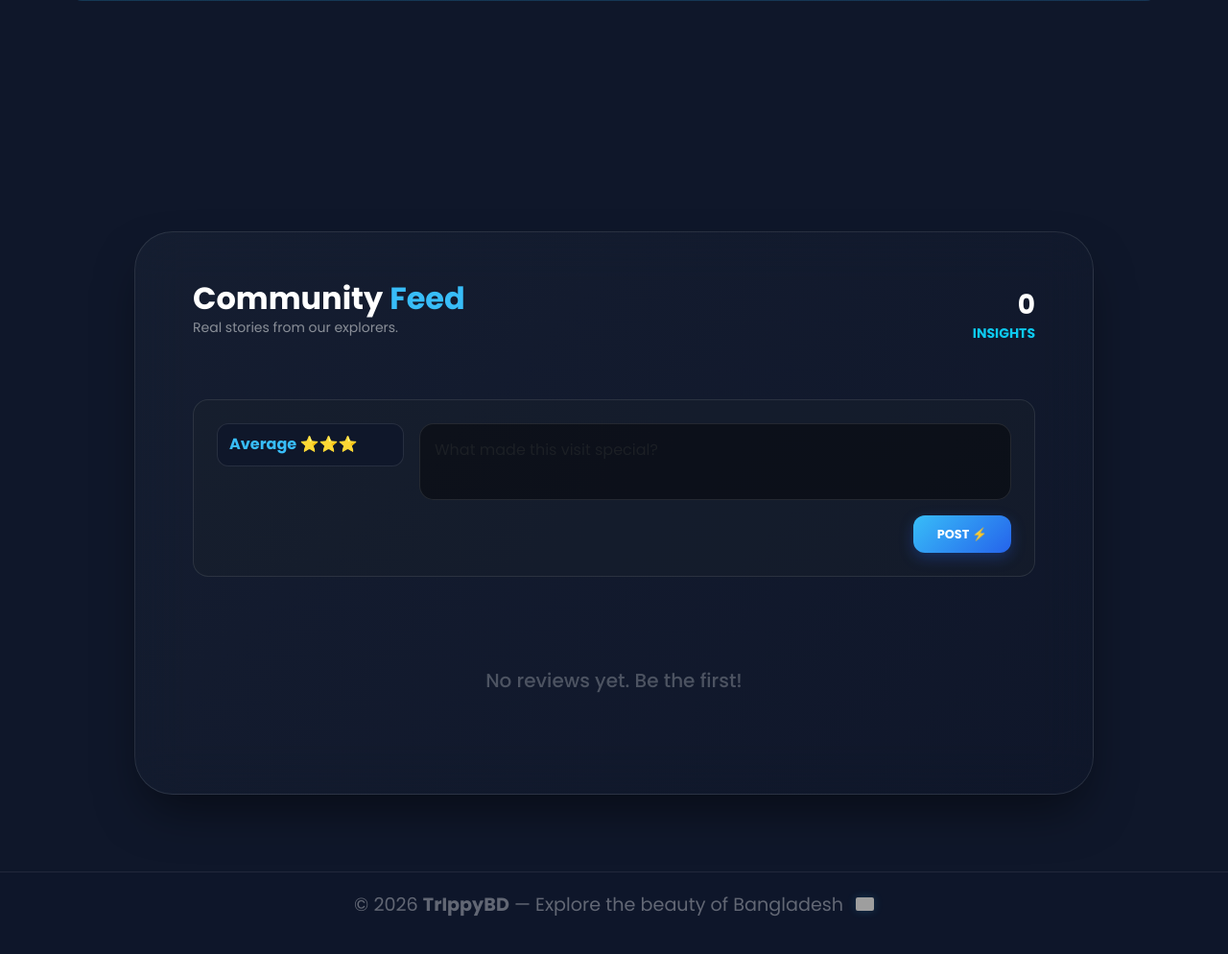
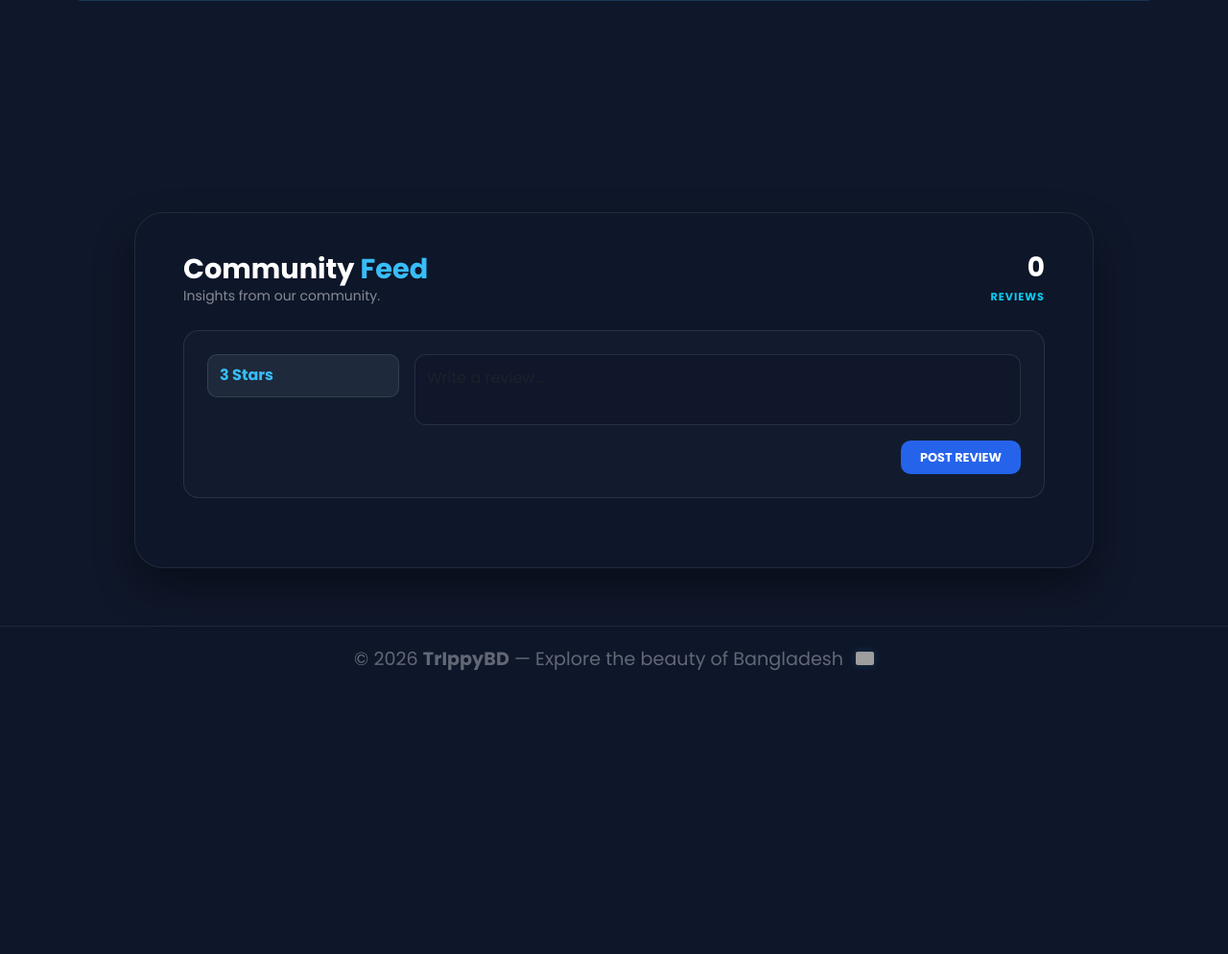
Before and after one commit to fatimajannet/trippy-bd, a Django app: page /cities/1/ in a window 1280 px wide. Shown: the part 1896-2890 px from the top of the page at 96% size. After the commit the page ends 2594 px from the top, so only its background shows below. Run offline with Django 5.2, Linux system fonts and the light colour scheme; the visitor is signed in with stand-in values (Sample User, id 1); data comes from the database, SQL or seed files in the repository; data that the repository does not hold is empty; parts of the project's set-up code (start-up, migrations or seed data) failed here and were passed over; some libraries are stand-ins or nearby versions; grey boxes are pictures that could not be loaded.

Commit message:
Made changes in Frontend

```diff
--- a/trippybd/templates/includes/_reviews.html
+++ b/trippybd/templates/includes/_reviews.html
@@ -1,150 +1,186 @@
 <style>
-  /* ── WRAPPER ── */
+  /* ── MAIN GLASS PANEL (SUBTLE) ── */
   .review-glass-panel {
-    background: linear-gradient(135deg, rgba(30, 41, 59, 0.4) 0%, rgba(15, 23, 42, 0.4) 100%);
-    backdrop-filter: blur(25px);
-    -webkit-backdrop-filter: blur(25px);
-    border: 1px solid rgba(255, 255, 255, 0.1);
-    border-radius: 40px;
-    padding: 50px 60px;
-    margin: 80px auto;
+    background: rgba(15, 23, 42, 0.75);
+    backdrop-filter: blur(8px);
+    -webkit-backdrop-filter: blur(8px);
+    border: 1px solid rgba(255, 255, 255, 0.08);
+    border-radius: 30px;
+    padding: 40px 50px;
+    margin: 60px auto;
     max-width: 1000px;
     width: 95%;
-    box-shadow: 0 25px 50px -12px rgba(0, 0, 0, 0.5);
+    box-shadow: 0 20px 40px rgba(0, 0, 0, 0.4);
+    position: relative;
+    z-index: 1;
   }
 
   /* ── INPUTS ── */
   .glass-select {
-    background: #0f172a !important;
+    background: #1e293b !important;
     border: 1px solid rgba(255, 255, 255, 0.1) !important;
     color: #38bdf8 !important;
-    font-weight: 800;
-    border-radius: 12px;
+    font-weight: 700;
+    border-radius: 10px;
     height: 45px;
   }
 
   .glass-textarea {
-    background: rgba(0, 0, 0, 0.4) !important;
+    background: rgba(15, 23, 42, 0.6) !important;
     border: 1px solid rgba(255, 255, 255, 0.1) !important;
     color: #fff !important;
-    border-radius: 15px;
-    padding: 15px;
+    border-radius: 12px;
+    padding: 12px;
     resize: none;
   }
 
   /* ── CARDS ── */
   .review-card-modern {
-    background: rgba(255, 255, 255, 0.02);
+    background: rgba(255, 255, 255, 0.03);
     border: 1px solid rgba(255, 255, 255, 0.05);
-    border-radius: 25px;
-    padding: 25px 30px;
-    transition: 0.3s ease;
+    border-radius: 20px;
+    padding: 20px 25px;
+    transition: all 0.3s ease;
   }
 
   .user-badge {
-    width: 45px; height: 45px;
-    background: linear-gradient(135deg, #0ea5e9, #2563eb);
-    color: white;
-    border-radius: 12px;
+    width: 40px; height: 40px;
+    background: #3b82f6;
+    border-radius: 8px;
     display: flex; align-items: center; justify-content: center;
-    font-weight: 900;
+    color: white; font-weight: bold;
   }
 
-  .star-box {
-    background: rgba(251, 191, 36, 0.1);
-    color: #fbbf24;
-    padding: 4px 10px;
-    border-radius: 8px;
-    font-weight: 800;
-    font-size: 0.9rem;
-    border: 1px solid rgba(251, 191, 36, 0.2);
+  /* ── BUTTONS ── */
+  .submit-btn-neon {
+    background: #2563eb;
+    color: white;
+    font-weight: 700;
+    border: none;
+    padding: 8px 20px;
+    border-radius: 10px;
+    text-transform: uppercase;
+    font-size: 0.8rem;
+    transition: 0.2s;
+  }
+  .submit-btn-neon:hover {
+    background: #3b82f6;
+    box-shadow: 0 0 15px rgba(59, 130, 246, 0.4);
   }
 
-  .submit-btn-neon {
-    background: linear-gradient(135deg, #38bdf8, #2563eb);
-    color: white;
-    font-weight: 900;
+  /* ── DELETE MODAL OVERLAY (WISHLIST STYLE) ── */
+  .review-modal-overlay {
+    position: fixed;
+    top: 0; left: 0;
+    width: 100vw; height: 100vh;
+    background: rgba(0, 0, 0, 0.65);
+    backdrop-filter: blur(4px);
+    -webkit-backdrop-filter: blur(4px);
+    z-index: 999999;
+    display: none;
+    align-items: center;
+    justify-content: center;
+  }
+
+  .review-modal-content {
+    background: #1e1e2f;
+    color: #fff;
+    padding: 32px 36px;
+    border-radius: 16px;
+    text-align: center;
+    max-width: 380px;
+    width: 90%;
+    box-shadow: 0 12px 40px rgba(0,0,0,0.5);
+    border: 1px solid rgba(255,255,255,0.05);
+  }
+
+  .btn-modal-delete {
+    padding: 10px 28px;
+    background: #e74c3c;
+    color: #fff;
     border: none;
-    padding: 10px 25px;
-    border-radius: 12px;
-    text-transform: uppercase;
-    font-size: 0.8rem;
-    box-shadow: 0 5px 15px rgba(37, 99, 235, 0.3);
+    border-radius: 25px;
+    cursor: pointer;
+    font-weight: 700;
+    font-size: 14px;
+    transition: 0.2s;
+  }
+  .btn-modal-delete:hover { background: #c0392b; }
+
+  .btn-modal-cancel {
+    padding: 10px 28px;
+    background: #3a3a4f;
+    color: #ccc;
+    border: none;
+    border-radius: 25px;
+    cursor: pointer;
+    font-weight: 600;
+    font-size: 14px;
   }
 </style>
 
 <div class="container">
   <div class="review-glass-panel">
 
-    <div class="d-flex justify-content-between align-items-center mb-5">
+    <div class="d-flex justify-content-between align-items-center mb-4">
       <div>
-        <h2 class="fw-bold text-white mb-0">Community <span style="color: #38bdf8;">Feed</span></h2>
-        <p class="text-white-50 small">Real stories from our explorers.</p>
+        <h2 class="fw-bold text-white mb-0" style="font-size: 1.8rem;">Community <span style="color: #38bdf8;">Feed</span></h2>
+        <p class="text-white-50 small mb-0">Insights from our community.</p>
       </div>
       <div class="text-end text-white">
-        <h3 class="fw-bold m-0">{{ reviews.count }}</h3>
-        <small class="text-info fw-bold">INSIGHTS</small>
+        <h3 class="fw-bold m-0" id="review-count">{{ reviews.count }}</h3>
+        <small class="text-info fw-bold" style="letter-spacing: 1px; font-size: 0.7rem;">REVIEWS</small>
       </div>
     </div>
 
     {% if user.is_authenticated %}
-    <div class="review-input-group bg-dark bg-opacity-25 p-4 rounded-4 mb-5 border border-secondary border-opacity-25">
+    <div class="p-4 rounded-4 mb-5 border border-secondary border-opacity-25" style="background: rgba(30, 41, 59, 0.3);">
       <form action="{% url 'add_review' model_type object_id %}" method="POST">
         {% csrf_token %}
         <div class="row g-3">
           <div class="col-md-3">
             <select name="rating" class="form-select glass-select">
-              <option value="5">Excellent ⭐⭐⭐⭐⭐</option>
-              <option value="4">Great ⭐⭐⭐⭐</option>
-              <option value="3" selected>Average ⭐⭐⭐</option>
-              <option value="2">Poor ⭐⭐</option>
-              <option value="1">Terrible ⭐</option>
+              <option value="5">5 Stars</option>
+              <option value="4">4 Stars</option>
+              <option value="3" selected>3 Stars</option>
+              <option value="2">2 Stars</option>
+              <option value="1">1 Star</option>
             </select>
           </div>
           <div class="col-md-9">
-            <textarea name="comment" class="form-control glass-textarea" rows="2" placeholder="What made this visit special?" required></textarea>
+            <textarea name="comment" class="form-control glass-textarea" rows="2" placeholder="Write a review..." required></textarea>
           </div>
           <div class="col-12 text-end">
-            <button type="submit" class="submit-btn-neon">Post ⚡</button>
+            <button type="submit" class="submit-btn-neon">Post Review</button>
           </div>
         </div>
       </form>
     </div>
     {% endif %}
 
-    <div class="row g-4">
+    <div class="row g-3" id="review-list">
       {% for r in reviews %}
-      <div class="col-12">
-        <div class="review-card-modern" id="review-card-{{ r.id }}">
-
-          <div class="d-flex justify-content-between align-items-start mb-3">
+      <div class="col-12" id="review-wrapper-{{ r.id }}">
+        <div class="review-card-modern">
+          <div class="d-flex justify-content-between align-items-start mb-2">
             <div class="d-flex align-items-center gap-3">
               <div class="user-badge">{{ r.user.username|slice:":1"|upper }}</div>
               <div>
                 <span class="text-white fw-bold d-block">@{{ r.user.username }}</span>
-                <small class="text-white-50">{{ r.created_at|timesince }} ago</small>
+                <small class="text-white-50" style="font-size: 0.75rem;">{{ r.created_at|timesince }} ago</small>
               </div>
             </div>
 
             <div class="d-flex align-items-center gap-3">
-              <div class="star-box" id="star-display-{{ r.id }}">{{ r.rating }}.0 ⭐</div>
-
+              <div class="text-warning fw-bold small" id="star-display-{{ r.id }}">{{ r.rating }}.0 ★</div>
               {% if request.user == r.user %}
               <div class="dropdown">
                 <button class="btn btn-link text-white-50 p-0 border-0 shadow-none" data-bs-toggle="dropdown">
                   <i class="fas fa-ellipsis-v"></i>
                 </button>
                 <ul class="dropdown-menu dropdown-menu-dark dropdown-menu-end border-secondary shadow-lg">
-                  <li>
-                    <button class="dropdown-item py-2" onclick="toggleEdit('{{ r.id }}')">
-                      <i class="fas fa-edit me-2 text-info"></i> Edit
-                    </button>
-                  </li>
-                  <li>
-                    <a class="dropdown-item py-2 text-danger" href="{% url 'delete_review' r.id %}" onclick="return confirm('Delete review?')">
-                      <i class="fas fa-trash-alt me-2"></i> Delete
-                    </a>
-                  </li>
+                  <li><button class="dropdown-item py-2" onclick="toggleEdit('{{ r.id }}')"><i class="fas fa-edit me-2"></i> Edit</button></li>
+                  <li><button class="dropdown-item py-2 text-danger" onclick="showReviewDeleteModal('{{ r.id }}', this)"><i class="fas fa-trash-alt me-2"></i> Delete</button></li>
                 </ul>
               </div>
               {% endif %}
@@ -152,14 +188,14 @@
           </div>
 
           <div id="display-mode-{{ r.id }}">
-            <p class="text-white-50 mb-0">"{{ r.comment }}"</p>
+            <p class="text-white-50 mb-0" style="font-size: 0.95rem; line-height: 1.5;">{{ r.comment }}</p>
           </div>
 
           {% if request.user == r.user %}
           <div id="edit-mode-{{ r.id }}" style="display: none;">
             <form action="{% url 'edit_review' r.id %}" method="POST">
               {% csrf_token %}
-              <div class="row g-3">
+              <div class="row g-2">
                 <div class="col-md-3">
                   <select name="rating" class="form-select glass-select">
                     <option value="5" {% if r.rating == 5 %}selected{% endif %}>5 Stars</option>
@@ -173,31 +209,41 @@
                   <textarea name="comment" class="form-control glass-textarea" rows="3" required>{{ r.comment }}</textarea>
                 </div>
                 <div class="col-12 text-end mt-2">
-                  <button type="button" class="btn btn-sm text-white-50 me-3" onclick="toggleEdit('{{ r.id }}')">Cancel</button>
-                  <button type="submit" class="submit-btn-neon">Save Changes</button>
+                  <button type="button" class="btn btn-sm text-white-50 me-2" onclick="toggleEdit('{{ r.id }}')">Cancel</button>
+                  <button type="submit" class="submit-btn-neon">Save</button>
                 </div>
               </div>
             </form>
           </div>
           {% endif %}
-
         </div>
-      </div>
-      {% empty %}
-      <div class="col-12 text-center py-5 opacity-25">
-        <h5 class="text-white">No reviews yet. Be the first!</h5>
       </div>
       {% endfor %}
     </div>
   </div>
 </div>
 
+<div id="reviewDeleteModal" class="review-modal-overlay">
+    <div class="review-modal-content">
+        <div style="font-size: 40px; margin-bottom: 12px;">🗑️</div>
+        <h3 style="margin: 0 0 8px; font-size: 20px; font-weight: 700;">Remove Review</h3>
+        <p style="color: #aaa; font-size: 14px; margin: 0 0 24px;">Are you sure you want to remove this review? This action cannot be undone.</p>
+        <div style="display: flex; gap: 12px; justify-content: center;">
+            <button id="confirmReviewDeleteBtn" class="btn-modal-delete">Yes, Remove</button>
+            <button onclick="closeReviewModal()" class="btn-modal-cancel">Cancel</button>
+        </div>
+    </div>
+</div>
+
 <script>
+  let pendingReviewId = null;
+  let pendingReviewBtn = null;
+
+  // Toggle Edit Logic
   function toggleEdit(reviewId) {
     const displayDiv = document.getElementById(`display-mode-${reviewId}`);
     const editDiv = document.getElementById(`edit-mode-${reviewId}`);
     const starBox = document.getElementById(`star-display-${reviewId}`);
-
     if (editDiv.style.display === "none") {
       editDiv.style.display = "block";
       displayDiv.style.display = "none";
@@ -208,4 +254,40 @@
       starBox.style.visibility = "visible";
     }
   }
+
+  // Delete Modal Logic
+  function showReviewDeleteModal(reviewId, btn) {
+    pendingReviewId = reviewId;
+    pendingReviewBtn = btn;
+    document.getElementById('reviewDeleteModal').style.display = 'flex';
+  }
+
+  function closeReviewModal() {
+    document.getElementById('reviewDeleteModal').style.display = 'none';
+    pendingReviewId = null;
+  }
+
+  document.getElementById('confirmReviewDeleteBtn').addEventListener('click', function() {
+    if (!pendingReviewId) return;
+    const reviewId = pendingReviewId;
+    closeReviewModal();
+
+    fetch(`/reviews/delete/${reviewId}/`, {
+        method: 'POST',
+        headers: { 'X-Requested-With': 'XMLHttpRequest', 'X-CSRFToken': '{{ csrf_token }}' }
+    })
+    .then(r => {
+        if (r.ok) {
+            const cardWrapper = document.getElementById(`review-wrapper-${reviewId}`);
+            cardWrapper.style.opacity = '0';
+            cardWrapper.style.transform = 'scale(0.9) translateX(50px)';
+            setTimeout(() => cardWrapper.remove(), 300);
+        }
+    });
+  });
+
+  window.addEventListener('click', function(e) {
+    const modal = document.getElementById('reviewDeleteModal');
+    if (e.target === modal) closeReviewModal();
+  });
 </script>
```
Also changed, not shown: trippybd/review/views.py (+18 -0 lines), trippybd/travel_history/templates/travel_history/travel_history.html (+22 -19 lines), trippybd/wishlist/templates/wishlist/wishlist.html (+6 -6 lines).
